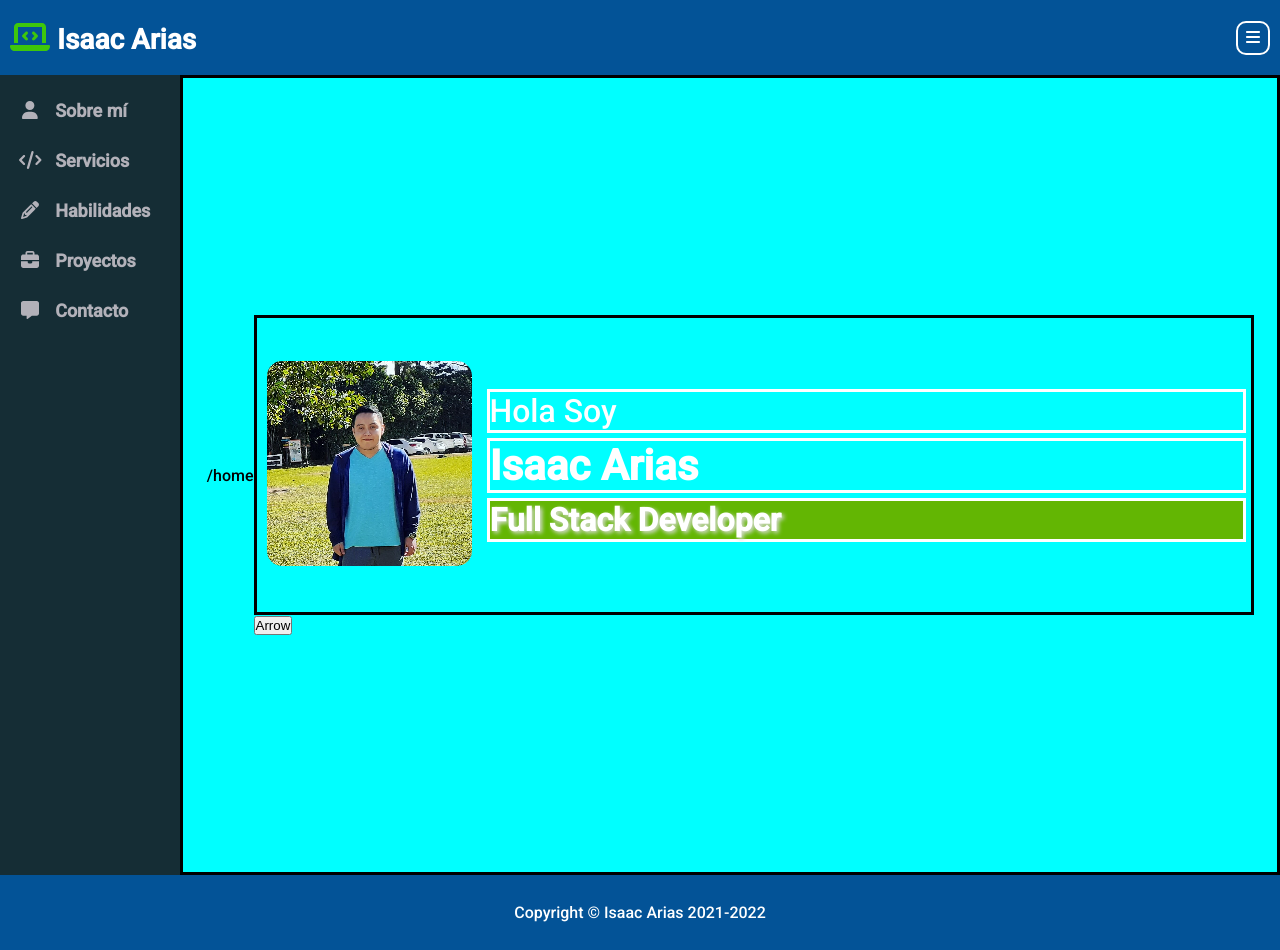
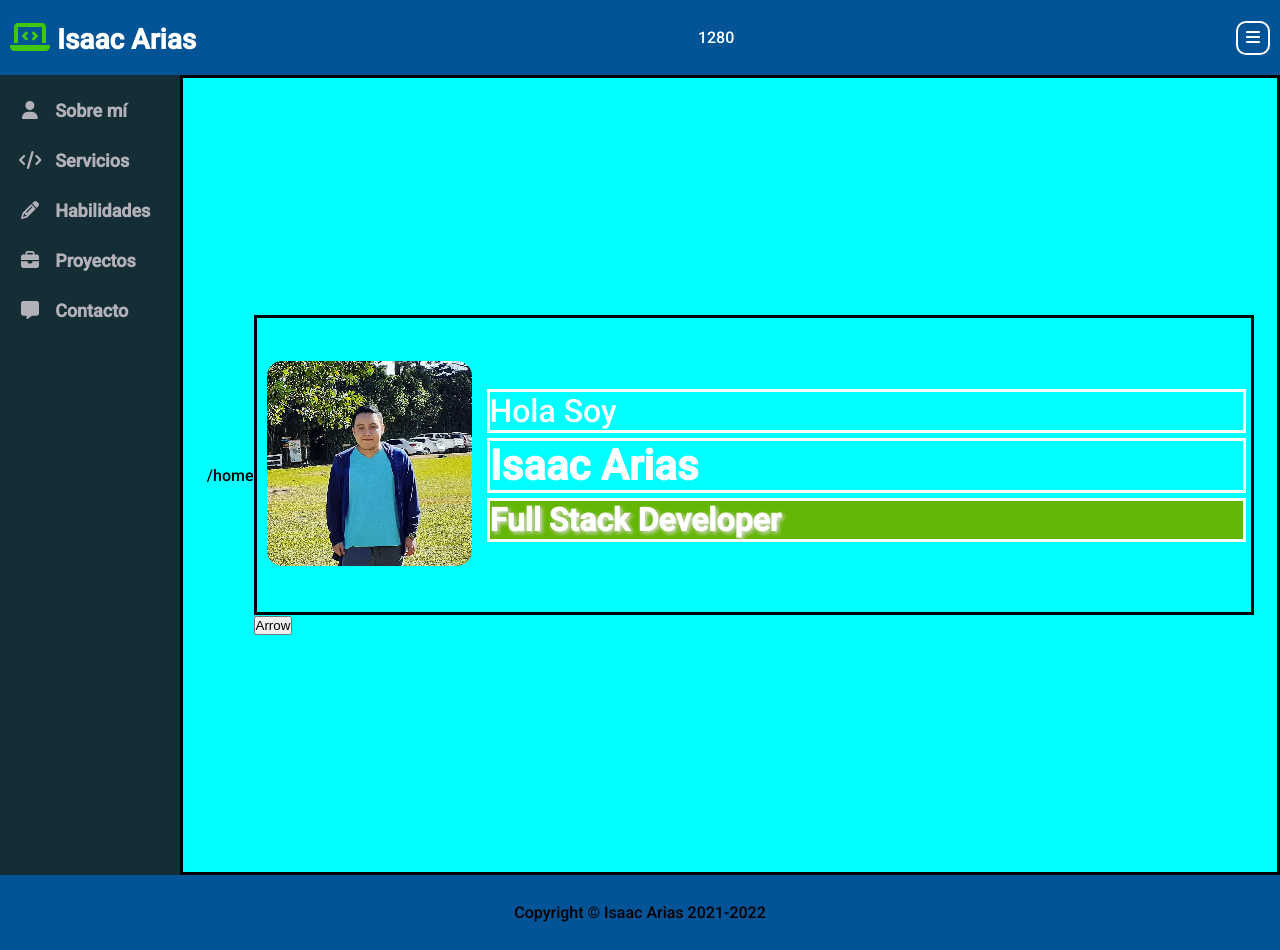
Before and after one commit to Isaac953/Portfolio_Angular, an Angular app: page /home in a window 1280 px wide. Built offline with nearby package versions, Linux system fonts and the light colour scheme.

Commit message:
Portafolio hasta el 16/07/2022 antes de Rework

```diff
--- a/src/app/app.component.css
+++ b/src/app/app.component.css
@@ -16,7 +16,7 @@
   flex-direction: row;
 }
 
-.app-footer {
+.footer {
   width: var(--width-component);
   height: 75px;
   background-color: var(--header-bg-color);
--- a/src/app/app.component.html
+++ b/src/app/app.component.html
@@ -1,3 +1,3 @@
 <header class="app-header"></header>
 <main class="app-main"></main>
-<footer class="app-footer"></footer>
+<app-footer ngClass="footer"></app-footer>
--- a/src/app/components/footer/footer.component.html
+++ b/src/app/components/footer/footer.component.html
@@ -1 +1 @@
-<p class="app-footer__description">Copyright © Isaac Arias 2021-2022</p>
+<span>Copyright © Isaac Arias 2021-2022</span>
--- a/src/app/components/footer/footer.component.ts
+++ b/src/app/components/footer/footer.component.ts
@@ -1,15 +1,12 @@
 import { Component, OnInit } from '@angular/core';
 
 @Component({
-  selector: '.app-footer',
+  selector: 'app-footer',
   templateUrl: './footer.component.html',
-  styleUrls: ['./footer.component.css']
+  styleUrls: ['./footer.component.css'],
 })
 export class FooterComponent implements OnInit {
+  constructor() {}
 
-  constructor() { }
-
-  ngOnInit(): void {
-  }
-
+  ngOnInit(): void {}
 }
--- a/src/app/components/header/header.component.html
+++ b/src/app/components/header/header.component.html
@@ -1,6 +1,8 @@
 <a routerLink="/home" class="header__logo" (click)="clickRoute()">
   <fa-icon [icon]="faLaptopCode"></fa-icon> Isaac Arias
 </a>
+<p [ngStyle]="{'color': 'white'}">{{sizeDisplay}}</p>
+
 <button (click)="clickToggle()" class="header__button">
   <fa-icon [icon]="faBars"></fa-icon>
 </button>
--- a/src/app/components/header/header.component.ts
+++ b/src/app/components/header/header.component.ts
@@ -1,12 +1,17 @@
-import { Component, OnInit, EventEmitter, Output } from '@angular/core';
+import { Component, OnInit } from '@angular/core';
 import { faLaptopCode, faBars } from '@fortawesome/free-solid-svg-icons';
 import { SidenavService } from 'src/app/services/sidenav.service';
 import { RouteService } from 'src/app/services/route.service';
+
+import { fromEvent, Observable, Subscription } from 'rxjs';
 
 @Component({
   selector: '.app-header',
   templateUrl: './header.component.html',
   styleUrls: ['./header.component.css'],
+  host: {
+    '(window:resize)': 'onResize($event)',
+  },
 })
 export class HeaderComponent implements OnInit {
   faLaptopCode = faLaptopCode;
@@ -15,6 +20,13 @@ export class HeaderComponent implements OnInit {
   isDisplay = 'Open';
   transitionS = 0.3;
   nameRoute = '';
+
+  sizeDisplay: number = window.innerWidth;
+
+  onResize(event: any) {
+    this.sizeDisplay = window.innerWidth;
+    console.log('Header resize:' + event.target.innerWidth); // window width
+  }
 
   constructor(
     private sidenavService: SidenavService,
--- a/src/app/components/main/main.component.css
+++ b/src/app/components/main/main.component.css
@@ -35,6 +35,7 @@
 
 .home-img {
   background-color: aqua;
+  /* height: 100vw; */
 }
 .about-img {
   background-color: purple;
--- a/src/app/components/main/main.component.html
+++ b/src/app/components/main/main.component.html
@@ -3,11 +3,14 @@
 </section>
 
 <section class="main__content" [ngClass]="{
-  'home-img': routeLocation === '/home',
+  'home-img': routeLocation == '/home' || routeLocation == '/',
   'about-img': routeLocation === '/about-me',
   'services-img': routeLocation === '/services',
   'skills-img': routeLocation === '/skills',
+  'proyects-img': routeLocation === '/proyects',
   'contact-img': routeLocation === '/contact'}">
   {{routeLocation}}
+
   <router-outlet></router-outlet>
+
 </section>
--- a/src/app/components/main/main.component.ts
+++ b/src/app/components/main/main.component.ts
@@ -1,4 +1,4 @@
-import { Component, OnInit, Input, NgZone, Inject } from '@angular/core';
+import { Component, OnInit, NgZone } from '@angular/core';
 import { SidenavService } from 'src/app/services/sidenav.service';
 import { RouteService } from 'src/app/services/route.service';
 
```
